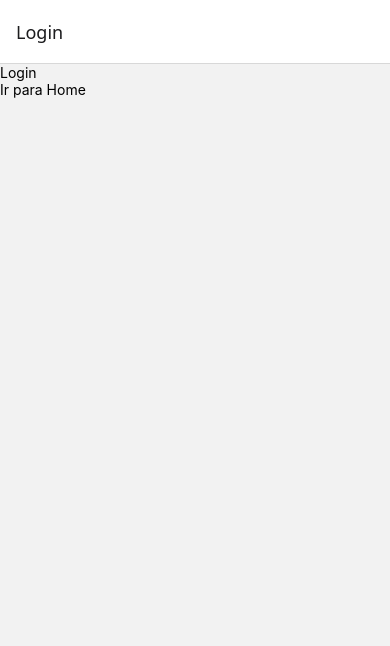
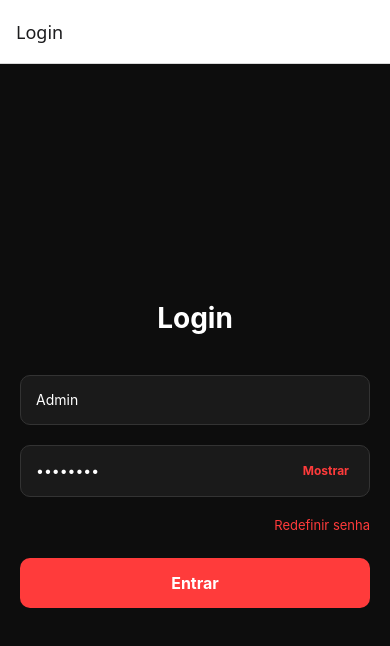
Before and after one commit to Alex-Zanini/GranPLus-mobile, a React Native app: screen /Login in a window 390 px wide. Shown: the top 646 px of the page. Built offline with nearby package versions, Linux system fonts and the light colour scheme.

Commit message:
Tela de login

```diff
--- a/src/telas/login/index.js
+++ b/src/telas/login/index.js
@@ -1,16 +1,155 @@
-import {View, Text, TouchableOpacity} from "react-native"
-import {
-  useNavigation
-} from '@react-navigation/native';
+import React, { useState } from "react";
+import { View, Text, TouchableOpacity, TextInput, Alert } from "react-native";
+import { useNavigation } from "@react-navigation/native";
+import styles from "./styles";
 
-export default function Login(){
+export default function Login() {
     const navigation = useNavigation();
+    const [username, setUsername] = useState("Admin");
+    const [password, setPassword] = useState("admin123"); // campo digitado
+    const [storedPassword, setStoredPassword] = useState("admin123"); // senha válida atual
+    const [isResetMode, setIsResetMode] = useState(false);
+    const [newPassword, setNewPassword] = useState("");
+    const [confirmPassword, setConfirmPassword] = useState("");
+    const [showLoginPassword, setShowLoginPassword] = useState(false);
+    const [showNewPassword, setShowNewPassword] = useState(false);
+    const [showConfirmPassword, setShowConfirmPassword] = useState(false);
+
+    function handleLogin() {
+        if (username === "Admin" && password === storedPassword) {
+            navigation.navigate("MyTabs");
+        } else {
+            Alert.alert("Login inválido", "Usuário ou senha incorretos.");
+        }
+    }
+
+    function handleStartReset() {
+        if (isResetMode) {
+            setIsResetMode(false);
+        } else {
+            setIsResetMode(true);
+            setNewPassword("");
+            setConfirmPassword("");
+            setShowNewPassword(false);
+            setShowConfirmPassword(false);
+        }
+    }
+
+    function handleConfirmReset() {
+        if (!newPassword || !confirmPassword) {
+            Alert.alert("Erro", "Preencha os dois campos de senha.");
+            return;
+        }
+
+        if (newPassword !== confirmPassword) {
+            Alert.alert("Erro", "As senhas não coincidem.");
+            return;
+        }
+
+        setStoredPassword(newPassword);
+        setPassword(newPassword);
+        setIsResetMode(false);
+        Alert.alert("Sucesso", "Senha alterada com sucesso.");
+    }
+
     return (
-        <View>
-            <Text>Login</Text>
-            <TouchableOpacity onPress={() => navigation.navigate("MyTabs")}>
-                <Text>Ir para Home</Text>
+        <View style={styles.container}>
+            <Text style={styles.title}>Login</Text>
+
+            <View style={styles.inputContainer}>
+                <TextInput
+                    style={styles.input}
+                    placeholder="Usuário"
+                    placeholderTextColor="#888"
+                    value={username}
+                    onChangeText={setUsername}
+                />
+            </View>
+
+            <View style={styles.inputContainer}>
+                <View style={styles.passwordContainer}>
+                    <TextInput
+                        style={styles.passwordInput}
+                        placeholder="Senha"
+                        placeholderTextColor="#888"
+                        secureTextEntry={!showLoginPassword}
+                        value={password}
+                        onChangeText={setPassword}
+                    />
+                    <TouchableOpacity
+                        style={styles.toggleButton}
+                        onPress={() => setShowLoginPassword((prev) => !prev)}
+                    >
+                        <Text style={styles.toggleText}>
+                            {showLoginPassword ? "Ocultar" : "Mostrar"}
+                        </Text>
+                    </TouchableOpacity>
+                </View>
+            </View>
+
+            <TouchableOpacity style={styles.forgotPassword} onPress={handleStartReset}>
+                <Text style={styles.forgotText}>Redefinir senha</Text>
+            </TouchableOpacity>
+
+            {isResetMode && (
+                <>
+                    <View style={styles.inputContainer}>
+                        <View style={styles.passwordContainer}>
+                            <TextInput
+                                style={styles.passwordInput}
+                                placeholder="Nova senha"
+                                placeholderTextColor="#888"
+                                secureTextEntry={!showNewPassword}
+                                value={newPassword}
+                                onChangeText={setNewPassword}
+                            />
+                            <TouchableOpacity
+                                style={styles.toggleButton}
+                                onPress={() => setShowNewPassword((prev) => !prev)}
+                            >
+                                <Text style={styles.toggleText}>
+                                    {showNewPassword ? "Ocultar" : "Mostrar"}
+                                </Text>
+                            </TouchableOpacity>
+                        </View>
+                    </View>
+
+                    <View style={styles.inputContainer}>
+                        <View style={styles.passwordContainer}>
+                            <TextInput
+                                style={styles.passwordInput}
+                                placeholder="Confirmar nova senha"
+                                placeholderTextColor="#888"
+                                secureTextEntry={!showConfirmPassword}
+                                value={confirmPassword}
+                                onChangeText={setConfirmPassword}
+                            />
+                            <TouchableOpacity
+                                style={styles.toggleButton}
+                                onPress={() => setShowConfirmPassword((prev) => !prev)}
+                            >
+                                <Text style={styles.toggleText}>
+                                    {showConfirmPassword ? "Ocultar" : "Mostrar"}
+                                </Text>
+                            </TouchableOpacity>
+                        </View>
+                    </View>
+
+                    <TouchableOpacity
+                        style={[styles.button, { marginBottom: 16 }]}
+                        onPress={handleConfirmReset}
+                    >
+                        <Text style={styles.buttonText}>Salvar nova senha</Text>
+                    </TouchableOpacity>
+                </>
+            )}
+
+            <TouchableOpacity
+                style={styles.button}
+                onPress={handleLogin}
+            >
+                <Text style={styles.buttonText}>Entrar</Text>
             </TouchableOpacity>
         </View>
-    )
+    );
 }
--- /dev/null
+++ b/src/telas/login/styles.js
@@ -0,0 +1,85 @@
+import { StyleSheet } from "react-native";
+
+export default StyleSheet.create({
+  container: {
+    flex: 1,
+    backgroundColor: "#0D0D0D",
+    justifyContent: "center",
+    alignItems: "center",
+    padding: 20,
+  },
+
+  title: {
+    color: "#FFFFFF",
+    fontSize: 28,
+    fontWeight: "bold",
+    marginBottom: 40,
+  },
+
+  inputContainer: {
+    width: "100%",
+    marginBottom: 20,
+  },
+
+  input: {
+    width: "100%",
+    height: 50,
+    backgroundColor: "#1A1A1A",
+    borderRadius: 10,
+    paddingHorizontal: 15,
+    color: "#FFF",
+    borderWidth: 1,
+    borderColor: "#333",
+  },
+
+  passwordContainer: {
+    flexDirection: "row",
+    alignItems: "center",
+    backgroundColor: "#1A1A1A",
+    borderRadius: 10,
+    borderWidth: 1,
+    borderColor: "#333",
+    paddingHorizontal: 15,
+  },
+
+  passwordInput: {
+    flex: 1,
+    height: 50,
+    color: "#FFF",
+  },
+
+  toggleButton: {
+    padding: 5,
+  },
+
+  toggleText: {
+    color: "#FF3B3B",
+    fontSize: 12,
+    fontWeight: "bold",
+  },
+
+  forgotPassword: {
+    alignSelf: "flex-end",
+    marginBottom: 25,
+  },
+
+  forgotText: {
+    color: "#FF3B3B",
+    fontSize: 13,
+  },
+
+  button: {
+    width: "100%",
+    height: 50,
+    backgroundColor: "#FF3B3B",
+    borderRadius: 10,
+    justifyContent: "center",
+    alignItems: "center",
+  },
+
+  buttonText: {
+    color: "#FFF",
+    fontSize: 16,
+    fontWeight: "bold",
+  },
+});
```
